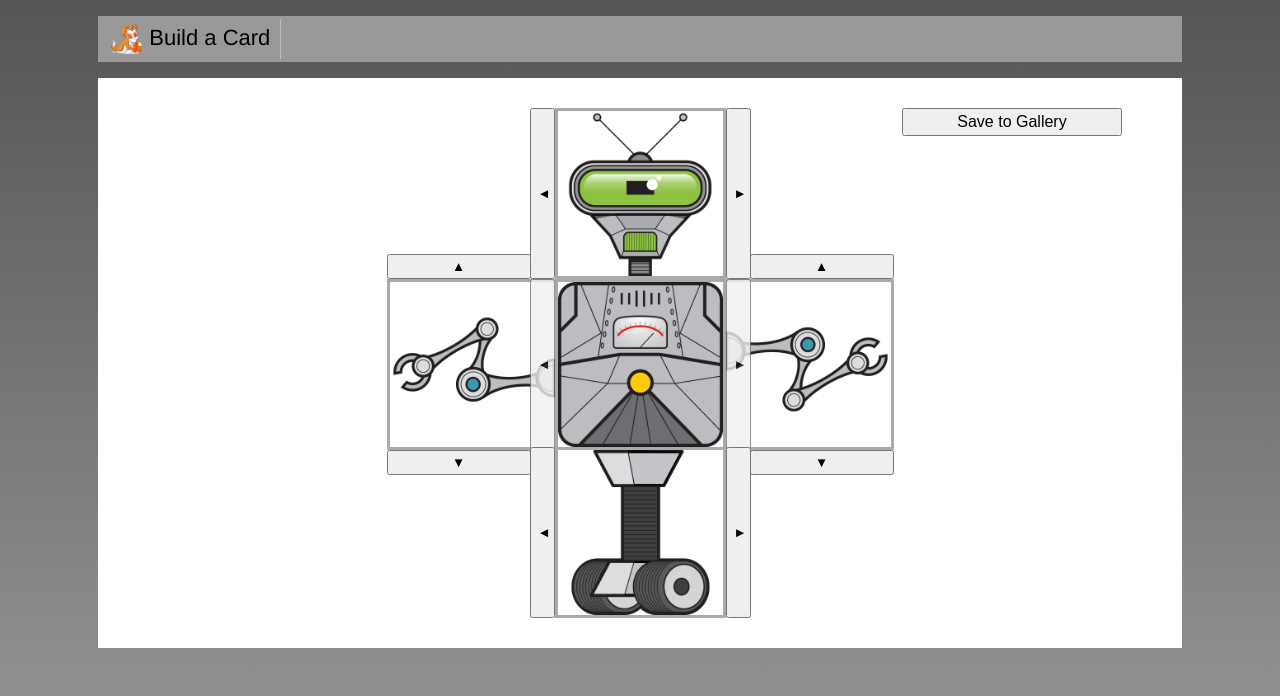
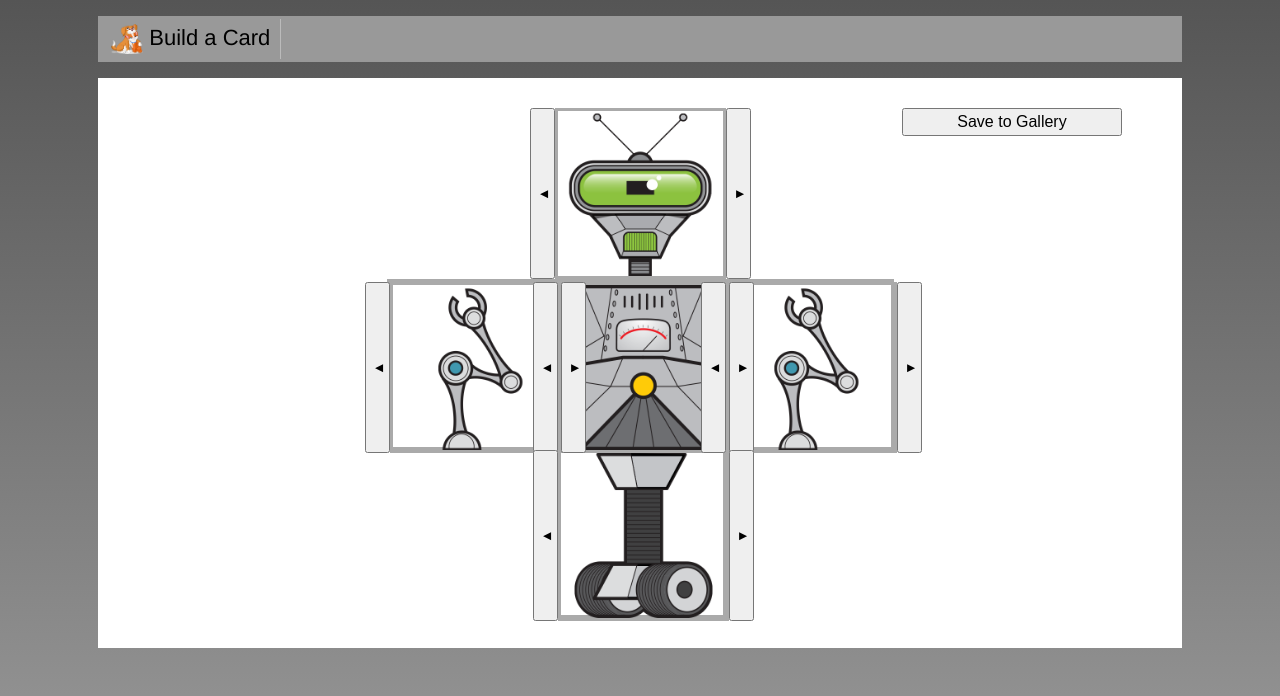
Before and after one commit to deanagan/planning-board-backend, a Vue app: page / in a window 1280 px wide. Shown: the top 696 px of the page. Built offline with nearby package versions, Linux system fonts and the light colour scheme.

Commit message:
Apply part selector component. Will fix css later.

```diff
--- a/src/core/CardBuilder.vue
+++ b/src/core/CardBuilder.vue
@@ -18,38 +18,42 @@
     </div>
     <div class="middle-row">
       <div class="left part">
-        <img :src="buildSource.leftArm.src" title="left arm" />
+        <!-- <img :src="buildSource.leftArm.src" title="left arm" />
         <button @click="selectPrevLeftArm()" class="prev-selector">
           &#9650;
         </button>
         <button @click="selectNextLeftArm()" class="next-selector">
           &#9660;
-        </button>
+        </button> -->
+        <PartSelector :parts="builtCard.getBodyParts().arms" />
       </div>
       <div class="center part">
-        <img :src="buildSource.torso.src" title="torso" />
+        <!-- <img :src="buildSource.torso.src" title="torso" />
         <button @click="selectPrevTorso()" class="prev-selector">
           &#9668;
         </button>
         <button @click="selectNextTorso()" class="next-selector">
           &#9658;
-        </button>
+        </button> -->
+        <PartSelector :parts="builtCard.getBodyParts().torsos" />
       </div>
       <div class="right part">
-        <img :src="buildSource.rightArm.src" title="right arm" />
+        <!-- <img :src="buildSource.rightArm.src" title="right arm" />
         <button @click="selectPrevRightArm()" class="prev-selector">
           &#9650;
         </button>
         <button @click="selectNextRightArm()" class="next-selector">
           &#9660;
-        </button>
+        </button> -->
+        <PartSelector :parts="builtCard.getBodyParts().arms" />
       </div>
     </div>
     <div class="bottom-row">
       <div class="bottom part">
-        <img :src="buildSource.base.src" title="legs" />
+        <!-- <img :src="buildSource.base.src" title="legs" />
         <button @click="selectPrevBase()" class="prev-selector">&#9668;</button>
-        <button @click="selectNextBase()" class="next-selector">&#9658;</button>
+        <button @click="selectNextBase()" class="next-selector">&#9658;</button> -->
+        <PartSelector :parts="builtCard.getBodyParts().bases" />
       </div>
     </div>
   </div>
```
